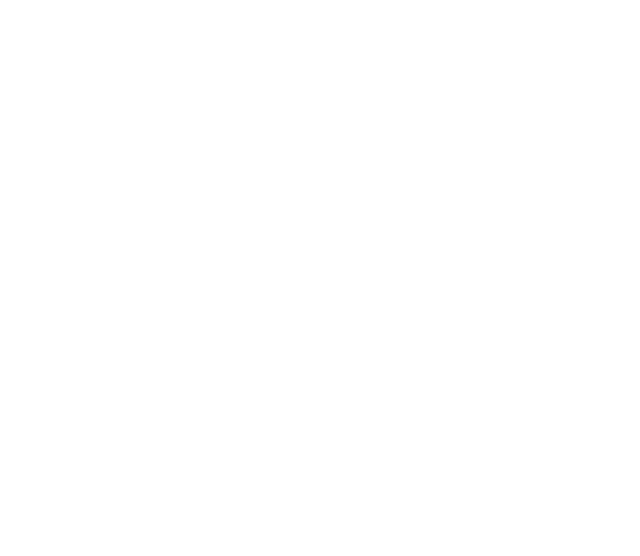
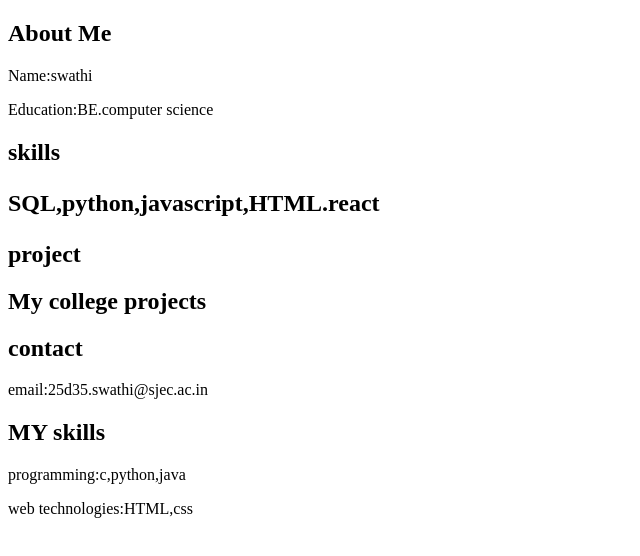
Before and after one commit to 25d35swathi-CH6/personal-profile, a plain HTML site: page index.html in a window 1280 px wide. Shown: the whole page, without its empty margins (0-640 px from the left). Drawn offline with Linux system fonts and the light colour scheme.

Commit message:
added skills section

```diff
--- a/index.html
+++ b/index.html
@@ -1,15 +1,18 @@
 <!DOCTYPE html>
 <html>
 <head>
-<title>My personal profile</h1>
+<title>My personal profile</title>
+</head>
+<body>
 <h2>About Me </h2>
 <p>Name:swathi</p>
 <p>Education:BE.computer science </p>
 <h2>skills <h2>
-<p> SQL,python,javascript,HTML.react</P>
-<h2>My college projects</p>
+<p> SQL,python,javascript,HTML.react</p>
+<h2>project</h2>
+<h2>My college projects</h2>
 <h2>contact</h2>
-<p>email:25d35.swathi@sjec.ac.in
+<p>email:25d35.swathi@sjec.ac.in</p>
 <h2>MY skills </h2>
 <p>programming:c,python,java</p>
 <p>web technologies:HTML,css</p>
```
Also changed, not shown: Dockerfile.txt (added), 1 other file.
